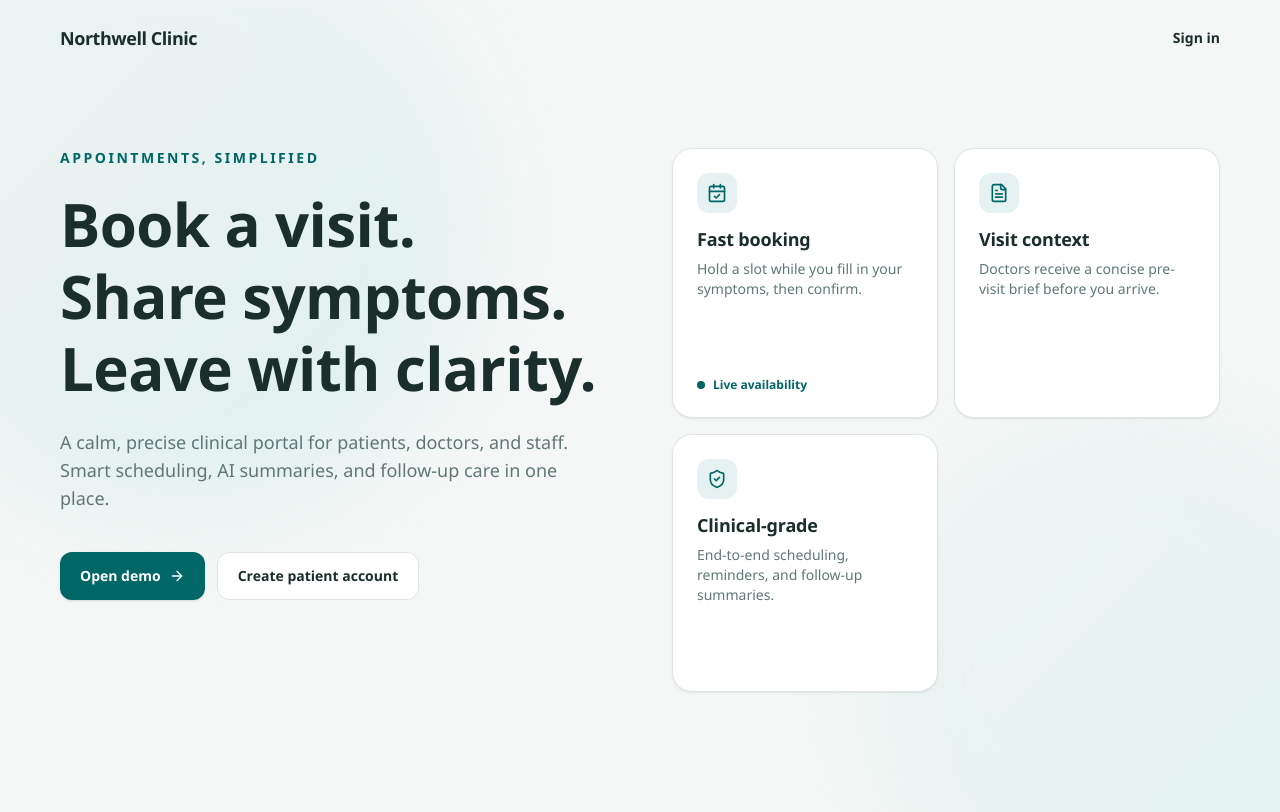
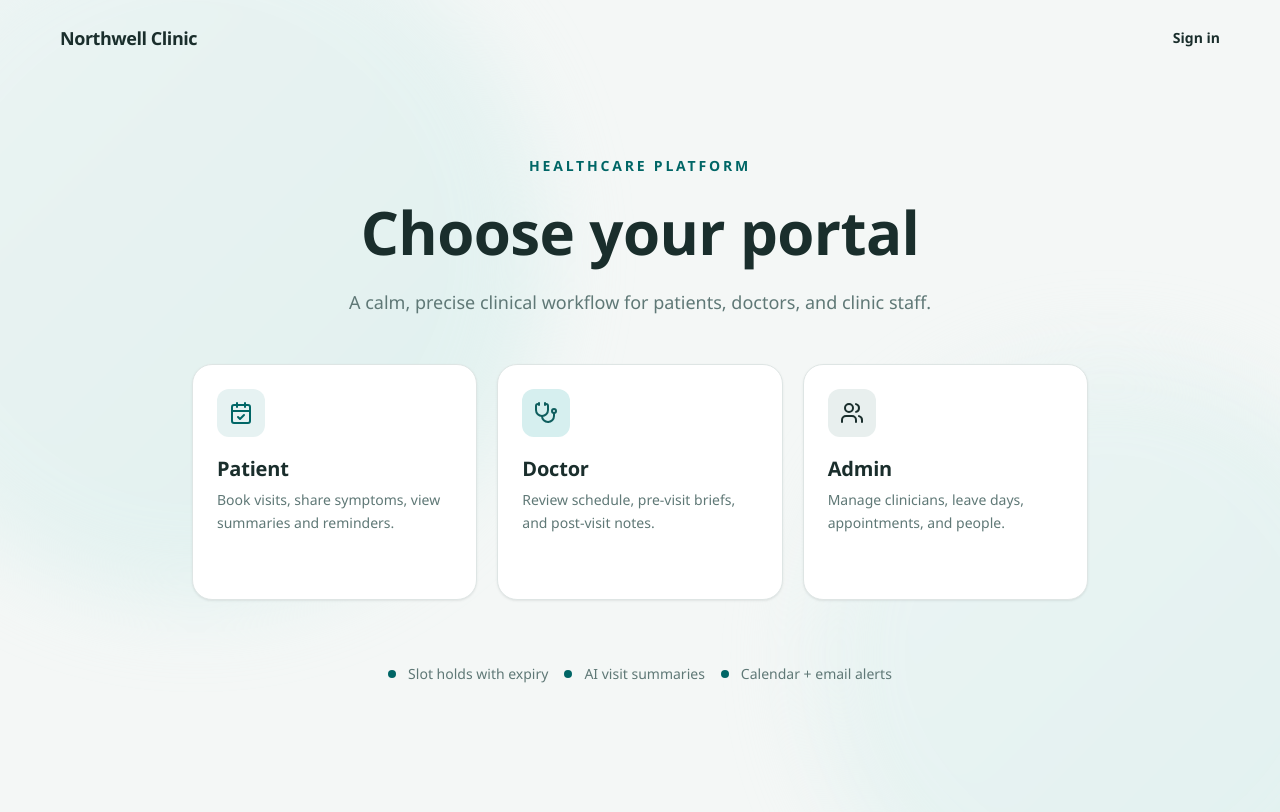
Before and after one commit to arshan55/Healthcare-Appointment-Follow-up-Manager, a Next.js app in the folder frontend/: page / in a window 1280 px wide. Built offline with nearby package versions, Linux system fonts and the light colour scheme; no server answers.

Commit message:
feat: add animated portal selection splash page

```diff
--- a/frontend/src/app/page.tsx
+++ b/frontend/src/app/page.tsx
@@ -4,19 +4,49 @@ import { motion } from "framer-motion";
 import Link from "next/link";
 import { useRouter } from "next/navigation";
 import { useEffect } from "react";
-import { ArrowRight, CalendarCheck, FileText, ShieldCheck } from "lucide-react";
+import { CalendarCheck, ClipboardList, Stethoscope, Users } from "lucide-react";
 import { useAuth } from "@/contexts/AuthContext";
 import { BreathingShape, Button, Card, PageHeader } from "@/components/ui";
 import { ease } from "@/lib/motion";
 
-const stagger = {
+const portals = [
+  {
+    role: "PATIENT",
+    label: "Patient",
+    description: "Book visits, share symptoms, view summaries and reminders.",
+    href: "/patient/dashboard",
+    icon: CalendarCheck,
+    color: "var(--teal)",
+    glow: "#E6F2F2",
+  },
+  {
+    role: "DOCTOR",
+    label: "Doctor",
+    description: "Review schedule, pre-visit briefs, and post-visit notes.",
+    href: "/doctor/dashboard",
+    icon: Stethoscope,
+    color: "#0F5E5E",
+    glow: "#D6EfEf",
+  },
+  {
+    role: "ADMIN",
+    label: "Admin",
+    description: "Manage clinicians, leave days, appointments, and people.",
+    href: "/admin/dashboard",
+    icon: Users,
+    color: "#1A2E2C",
+    glow: "#E8EFEE",
+  },
+];
+
+const container = {
   hidden: {},
-  show: { transition: { staggerChildren: 0.08, delayChildren: 0.1 } },
+  show: { transition: { staggerChildren: 0.1, delayChildren: 0.15 } },
 };
 
-const fadeUp = {
-  hidden: { opacity: 0, y: 20 },
-  show: { opacity: 1, y: 0, transition: { duration: 0.7, ease } },
+const item = {
+  hidden: { opacity: 0, y: 30, scale: 0.96 },
+  show: { opacity: 1, y: 0, scale: 1, transition: { duration: 0.7, ease } },
 };
 
 export default function Home() {
@@ -32,12 +62,12 @@ export default function Home() {
 
   return (
     <div className="relative min-h-screen overflow-hidden bg-[var(--bg)]">
-      <BreathingShape className="left-[-10%] top-[-10%] h-[600px] w-[600px]" />
-      <BreathingShape className="bottom-[-15%] right-[-8%] h-[500px] w-[500px] animate-float-delay" />
+      <BreathingShape className="left-[-12%] top-[-12%] h-[700px] w-[700px]" />
+      <BreathingShape className="bottom-[-18%] right-[-10%] h-[600px] w-[600px] animate-float-delay" />
 
       <div className="relative mx-auto max-w-[1200px] px-5 py-6">
         <motion.nav
-          initial={{ opacity: 0, y: -10 }}
+          initial={{ opacity: 0, y: -12 }}
           animate={{ opacity: 1, y: 0 }}
           transition={{ duration: 0.6, ease }}
           className="flex items-center justify-between"
@@ -52,64 +82,81 @@ export default function Home() {
         </motion.nav>
 
         <motion.main
-          variants={stagger}
+          variants={container}
           initial="hidden"
           animate="show"
-          className="mx-auto flex min-h-[calc(100vh-64px)] flex-col justify-center py-16 lg:grid lg:grid-cols-2 lg:gap-16 lg:py-24"
+          className="mx-auto flex min-h-[calc(100vh-64px)] flex-col justify-center py-16 lg:py-24"
         >
-          <div className="max-w-xl">
-            <motion.p variants={fadeUp} className="text-sm font-bold uppercase tracking-[0.18em] text-[var(--teal)]">
-              Appointments, simplified
-            </motion.p>
-            <motion.h1
-              variants={fadeUp}
-              className="mt-5 text-5xl leading-[1.05] text-[var(--ink)] md:text-6xl"
+          <motion.div variants={item} className="mx-auto max-w-2xl text-center">
+            <p className="text-sm font-bold uppercase tracking-[0.2em] text-[var(--teal)]">
+              Healthcare platform
+            </p>
+            <h1 className="mt-5 text-5xl leading-[1.05] text-[var(--ink)] md:text-6xl">
+              Choose your portal
+            </h1>
+            <p className="mt-5 text-lg font-medium text-[var(--muted)]">
+              A calm, precise clinical workflow for patients, doctors, and clinic staff.
+            </p>
+          </motion.div>
+
+          <motion.div variants={container} className="mx-auto mt-12 grid w-full max-w-4xl grid-cols-1 gap-5 sm:grid-cols-3">
+            {portals.map((portal) => {
+              const Icon = portal.icon;
+              return (
+                <motion.div key={portal.role} variants={item}>
+                  <Link href={portal.href}>
+                    <Card
+                      hover
+                      className="group flex h-full flex-col justify-between p-6 transition-all duration-200 hover:border-[var(--teal)]"
                     >
-              Book a visit.<br />
-              Share symptoms.<br />
-              Leave with clarity.
-            </motion.h1>
-            <motion.p
-              variants={fadeUp}
-              className="mt-6 max-w-lg text-lg font-medium text-[var(--muted)]"
+                      <div>
+                        <div
+                          className="mb-5 inline-flex h-12 w-12 items-center justify-center rounded-[var(--radius-sm)] transition-colors duration-200"
+                          style={{ background: portal.glow, color: portal.color }}
                         >
-              A calm, precise clinical portal for patients, doctors, and staff.
-              Smart scheduling, AI summaries, and follow-up care in one place.
-            </motion.p>
-            <motion.div variants={fadeUp} className="mt-10 flex flex-col gap-3 sm:flex-row">
-              <Link href="/login">
-                <Button>
-                  Open demo <ArrowRight size={16} />
-                </Button>
-              </Link>
-              <Link href="/register">
-                <Button variant="ghost">Create patient account</Button>
+                          <Icon size={24} />
+                        </div>
+                        <h3 className="text-xl font-bold text-[var(--ink)]">{portal.label}</h3>
+                        <p className="mt-2 text-sm font-medium leading-relaxed text-[var(--muted)]">
+                          {portal.description}
+                        </p>
+                      </div>
+                      <div className="mt-6 flex items-center gap-2 text-xs font-bold uppercase tracking-wider text-[var(--teal)] opacity-0 transition-opacity duration-200 group-hover:opacity-100">
+                        <span>Enter portal</span>
+                        <svg
+                          width="14"
+                          height="14"
+                          viewBox="0 0 24 24"
+                          fill="none"
+                          stroke="currentColor"
+                          strokeWidth="2.5"
+                          strokeLinecap="round"
+                          strokeLinejoin="round"
+                        >
+                          <path d="M5 12h14" />
+                          <path d="m12 5 7 7-7 7" />
+                        </svg>
+                      </div>
+                    </Card>
                   </Link>
                 </motion.div>
+              );
+            })}
+          </motion.div>
+
+          <motion.div variants={item} className="mx-auto mt-16 flex max-w-2xl flex-col items-center gap-4 text-center sm:flex-row sm:justify-between">
+            <div className="flex items-center gap-3 text-sm font-medium text-[var(--muted)]">
+              <span className="flex h-2 w-2 rounded-full bg-[var(--teal)]" />
+              Slot holds with expiry
             </div>
-
-          <motion.div variants={fadeUp} className="mt-12 grid grid-cols-1 gap-4 sm:grid-cols-2 lg:mt-0">
-            {[
-              [CalendarCheck, "Fast booking", "Hold a slot while you fill in your symptoms, then confirm."],
-              [FileText, "Visit context", "Doctors receive a concise pre-visit brief before you arrive."],
-              [ShieldCheck, "Clinical-grade", "End-to-end scheduling, reminders, and follow-up summaries."],
-            ].map(([Icon, title, text], i) => (
-              <Card key={String(title)} hover className="flex flex-col justify-between p-6">
-                <div>
-                  <div className="mb-4 inline-flex h-10 w-10 items-center justify-center rounded-[var(--radius-sm)] bg-[var(--teal-glow)] text-[var(--teal)]">
-                    <Icon size={20} />
+            <div className="flex items-center gap-3 text-sm font-medium text-[var(--muted)]">
+              <span className="flex h-2 w-2 rounded-full bg-[var(--teal)]" />
+              AI visit summaries
             </div>
-                  <h3 className="text-lg font-bold text-[var(--ink)]">{title as string}</h3>
-                  <p className="mt-2 text-sm font-medium text-[var(--muted)]">{text as string}</p>
+            <div className="flex items-center gap-3 text-sm font-medium text-[var(--muted)]">
+              <span className="flex h-2 w-2 rounded-full bg-[var(--teal)]" />
+              Calendar + email alerts
             </div>
-                {i === 0 && (
-                  <div className="mt-4 flex items-center gap-2 text-xs font-semibold text-[var(--teal)]">
-                    <span className="h-2 w-2 rounded-full bg-[var(--teal)]" />
-                    Live availability
-                  </div>
-                )}
-              </Card>
-            ))}
           </motion.div>
         </motion.main>
       </div>
```
Also changed, not shown: 1 other file (tests, documents, lock files or other folders). Lines whose indentation alone changed are shown as unchanged.
